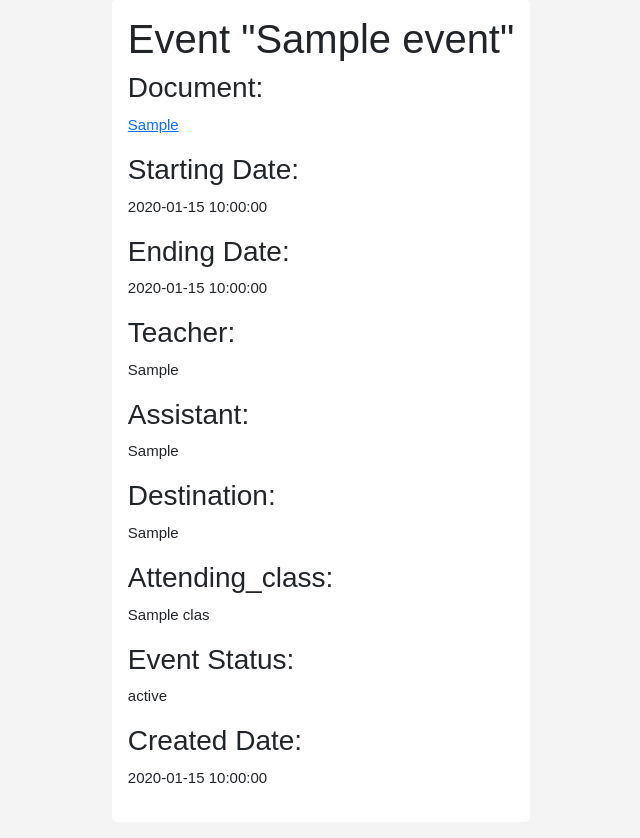
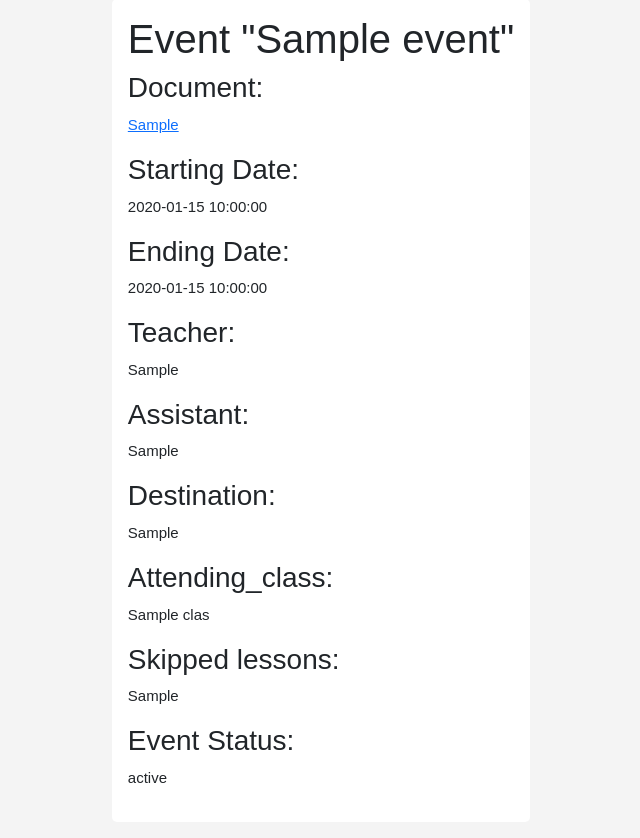
Before and after one commit to PovilasKirna/IA, a Flask app: page /event/1 in a window 1280 px wide. Shown: the part 95-933 px from the top of the page, without its empty margins (319-959 px from the left). Run offline with Flask 2, Linux system fonts and the light colour scheme; a user stored in the database is signed in; tables that the repository leaves empty hold one stand-in row (values such as "Sample post"); grey boxes marked "Sample" are stand-in pictures; parts of the project's set-up code (start-up, migrations or seed data) failed here and were passed over; some libraries are stand-ins or nearby versions.

Commit message:
small patch

```diff
--- a/website/events/routes.py
+++ b/website/events/routes.py
@@ -109,7 +109,7 @@ def event(event_id):
                 event.event_status = 'Approved'
                 db.session.commit()
             elif request.form['select'] == 'Reject':
-                proposal.event_status = 'Rejected'
+                event.event_status = 'Rejected'
                 db.session.commit()
             unreadproposals = len(Proposal.query.filter_by(proposal_status='pending').all())
             unreadevents = len(ClassEvent.query.filter_by(event_status='pending').all())
--- a/website/static/styles/main.css
+++ b/website/static/styles/main.css
@@ -308,3 +308,7 @@ a.editor-create {
 .form-style{
   width: 500px;
 }
+
+.display-style{
+  width:  500px;
+}
--- a/website/templates/documentCreateForm.html
+++ b/website/templates/documentCreateForm.html
@@ -3,8 +3,8 @@
 {% block content %}
 	<form name="form_name1" id="form_name1" action="#" method="POST">
         {{ form.hidden_tag() }}
-        <fieldset class="form-group">
-            <legend class="border-bottom mb-4">{{ legend }}</legend>
+        <fieldset class="form-group form-style">
+            <legend class="border-bottom mb-4 text-center">{{ legend }}</legend>
             <div class="form-group">
                 {{ form.name.label(class="form-control-label") }}
 
@@ -60,7 +60,7 @@
                 {% endif %}
 			</div>
 		</fieldset>
-			<div class="form-group mt-2">
+			<div class="form-group mt-2 text-center">
 				{{ form.submit(class="btn btn-outline-info") }}
 			</div>
 
--- a/website/templates/event.html
+++ b/website/templates/event.html
@@ -37,13 +37,13 @@
                     {% endif %}
                 {% endfor %}
             </p>
+            <h3>Skipped lessons:</h3>
+            <p>
+                {{event.skipped_lessons}}
+            </p>
             <h3>Event Status:</h3>
             <p>
                 {{event.event_status}}
-            </p>
-            <h3>Created Date:</h3>
-            <p>
-                {{event.date_created}}
             </p>
         </div>
     </div>
--- a/website/templates/eventCreateForm.html
+++ b/website/templates/eventCreateForm.html
@@ -4,7 +4,7 @@
 <form name="form_name1" id="form_name1" action="#" method="POST">
     {{ form.hidden_tag() }}
     <fieldset class="form-group form-style">
-        <legend class="border-bottom mb-4">{{ legend }}</legend>
+        <legend class="border-bottom mb-4 text-center">{{ legend }}</legend>
         <div class="form-group">
             {{ form.name.label(class="form-control-label") }}
 
@@ -42,7 +42,7 @@
                 {% endfor %}
             </div>
             {% else %}
-            {{ form.ending_date(class="form-control form-control-lg" placeholder="YYYY-MM-DD HH:MM:SS") }}
+            {{ form.ending_date(class="form-control form-control-lg", placeholder="YYYY-MM-DD HH:MM:SS") }}
             {% endif %}
         </div>
         <div class="form-group">
--- a/website/templates/proposal.html
+++ b/website/templates/proposal.html
@@ -2,7 +2,7 @@
 {% block title %}Proposal "{{proposal.name}}"{% endblock %}
 {% block content %}
 <div>
-    <div class="card">
+    <div class="card display-style">
         <div class="card-body">
             <h1>Proposal "{{proposal.name}}"</h1>
             <br>
```
